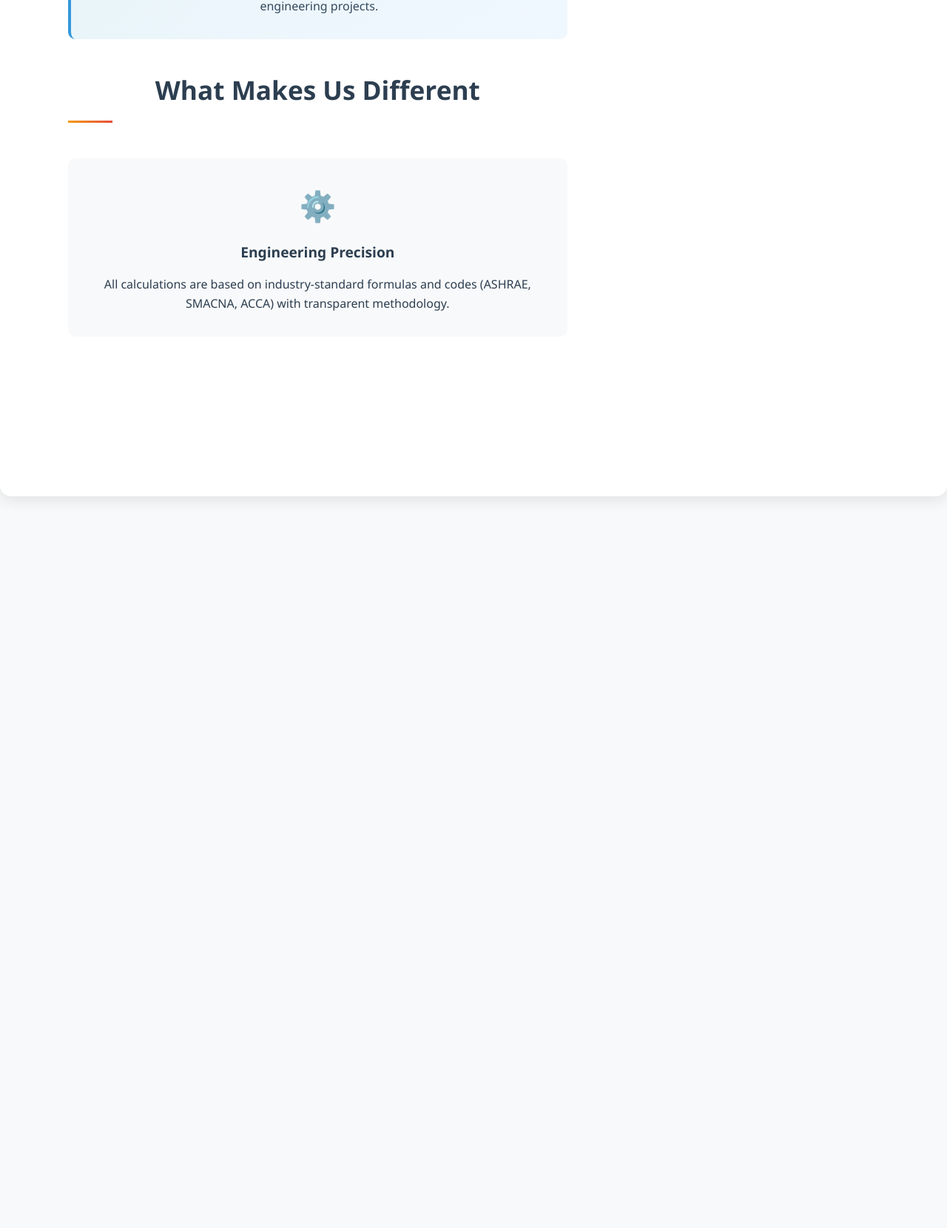
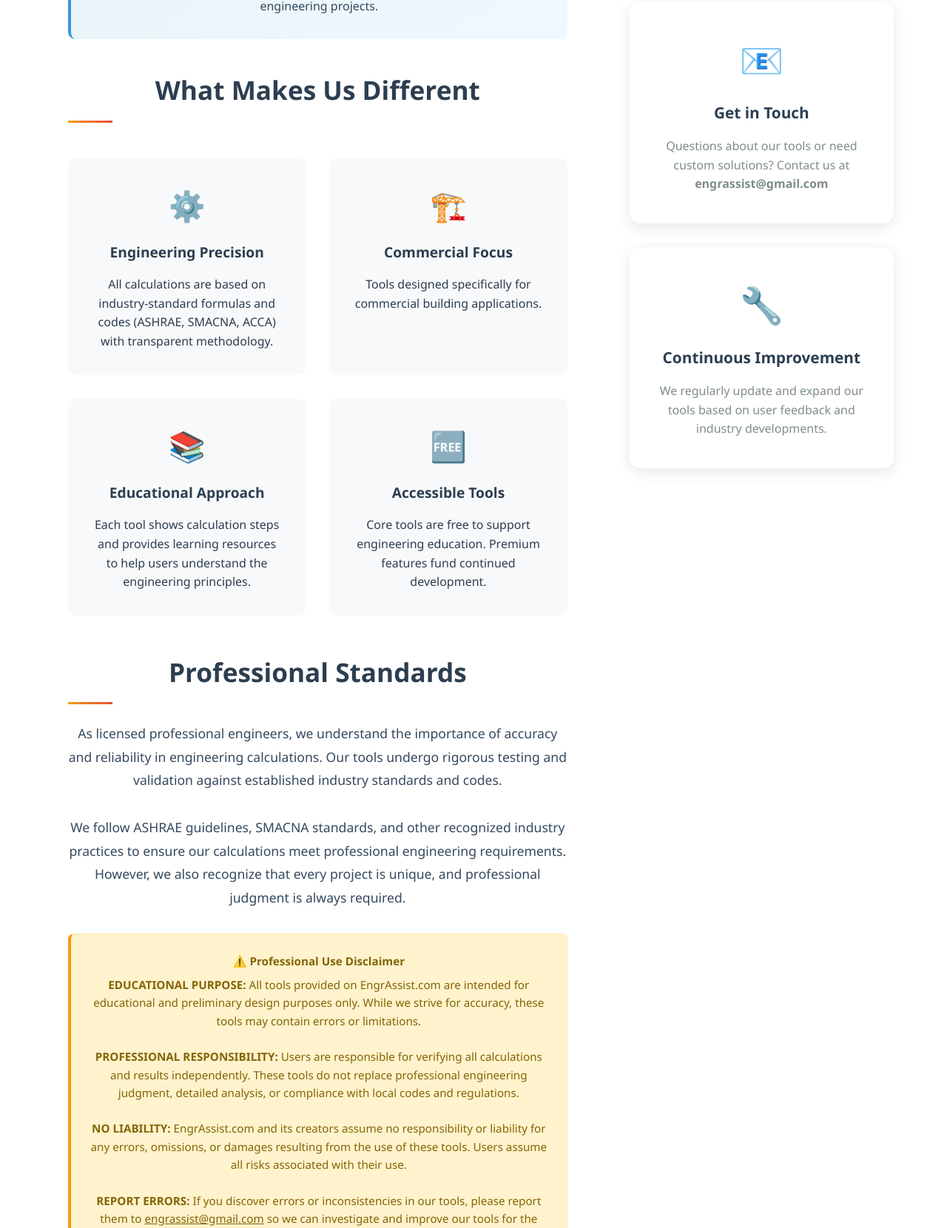
Before and after one commit to engrassist-svg/engrassist_gcs, a plain HTML site: page about.html in a window 1280 px wide. Shown: the part 1138-2798 px from the top of the page at 74% size. Before the commit the page ends 1841 px from the top, so only its background shows below. Drawn offline with Linux system fonts and the light colour scheme; files whose address does not match are found by name.

Commit message:
Update about.html

```diff
--- a/about.html
+++ b/about.html
@@ -71,4 +71,77 @@
                                 <h3 class="feature-title">Engineering Precision</h3>
                                 <p>All calculations are based on industry-standard formulas and codes (ASHRAE, SMACNA, ACCA) with transparent methodology.</p>
                             </div>
-                            <div class="feature-it
+                            <div class="feature-item">
+                                <div class="feature-icon">🏗️</div>
+                                <h3 class="feature-title">Commercial Focus</h3>
+                                <p>Tools designed specifically for commercial building applications.</p>
+                            </div>
+                            <div class="feature-item">
+                                <div class="feature-icon">📚</div>
+                                <h3 class="feature-title">Educational Approach</h3>
+                                <p>Each tool shows calculation steps and provides learning resources to help users understand the engineering principles.</p>
+                            </div>
+                            <div class="feature-item">
+                                <div class="feature-icon">🆓</div>
+                                <h3 class="feature-title">Accessible Tools</h3>
+                                <p>Core tools are free to support engineering education. Premium features fund continued development.</p>
+                            </div>
+                        </div>
+
+                        <h2 class="section-title">Professional Standards</h2>
+                        <p class="content-text">
+                            As licensed professional engineers, we understand the importance of accuracy and reliability in engineering calculations. Our tools undergo rigorous testing and validation against established industry standards and codes.
+                        </p>
+
+                        <p class="content-text">
+                            We follow ASHRAE guidelines, SMACNA standards, and other recognized industry practices to ensure our calculations meet professional engineering requirements. However, we also recognize that every project is unique, and professional judgment is always required.
+                        </p>
+
+                        <div class="disclaimer">
+                            <div class="disclaimer-title">⚠️ Professional Use Disclaimer</div>
+                            <div class="disclaimer-text">
+                                <strong>EDUCATIONAL PURPOSE:</strong> All tools provided on EngrAssist.com are intended for educational and preliminary design purposes only. While we strive for accuracy, these tools may contain errors or limitations.<br><br>
+
+                                <strong>PROFESSIONAL RESPONSIBILITY:</strong> Users are responsible for verifying all calculations and results independently. These tools do not replace professional engineering judgment, detailed analysis, or compliance with local codes and regulations.<br><br>
+
+                                <strong>NO LIABILITY:</strong> EngrAssist.com and its creators assume no responsibility or liability for any errors, omissions, or damages resulting from the use of these tools. Users assume all risks associated with their use.<br><br>
+
+                                <strong>REPORT ERRORS:</strong> If you discover errors or inconsistencies in our tools, please report them to <a href="mailto:engrassist@gmail.com" style="color: #856404;">engrassist@gmail.com</a> so we can investigate and improve our tools for the engineering community.
+                            </div>
+                        </div>
+                    </div>
+
+                    <div class="sidebar">
+                        <div class="info-card">
+                            <div class="info-icon">🎓</div>
+                            <h3 class="info-title">Professional Engineer</h3>
+                            <p class="info-text">Licensed mechanical engineer with extensive experience in commercial HVAC system design and analysis.</p>
+                        </div>
+
+                        <div class="info-card">
+                            <div class="info-icon">🏢</div>
+                            <h3 class="info-title">Commercial Focus</h3>
+                            <p class="info-text">Specialized expertise in large-scale commercial building HVAC systems, energy efficiency, and code compliance.</p>
+                        </div>
+
+                        <div class="info-card">
+                            <div class="info-icon">📧</div>
+                            <h3 class="info-title">Get in Touch</h3>
+                            <p class="info-text">Questions about our tools or need custom solutions? Contact us at <strong>engrassist@gmail.com</strong></p>
+                        </div>
+
+                        <div class="info-card">
+                            <div class="info-icon">🔧</div>
+                            <h3 class="info-title">Continuous Improvement</h3>
+                            <p class="info-text">We regularly update and expand our tools based on user feedback and industry developments.</p>
+                        </div>
+                    </div>
+                </div>
+            </div>
+        </section>
+    </main>
+
+    <!-- Footer Placeholder -->
+    <div id="footer-placeholder"></div>
+</body>
+</html>
```
